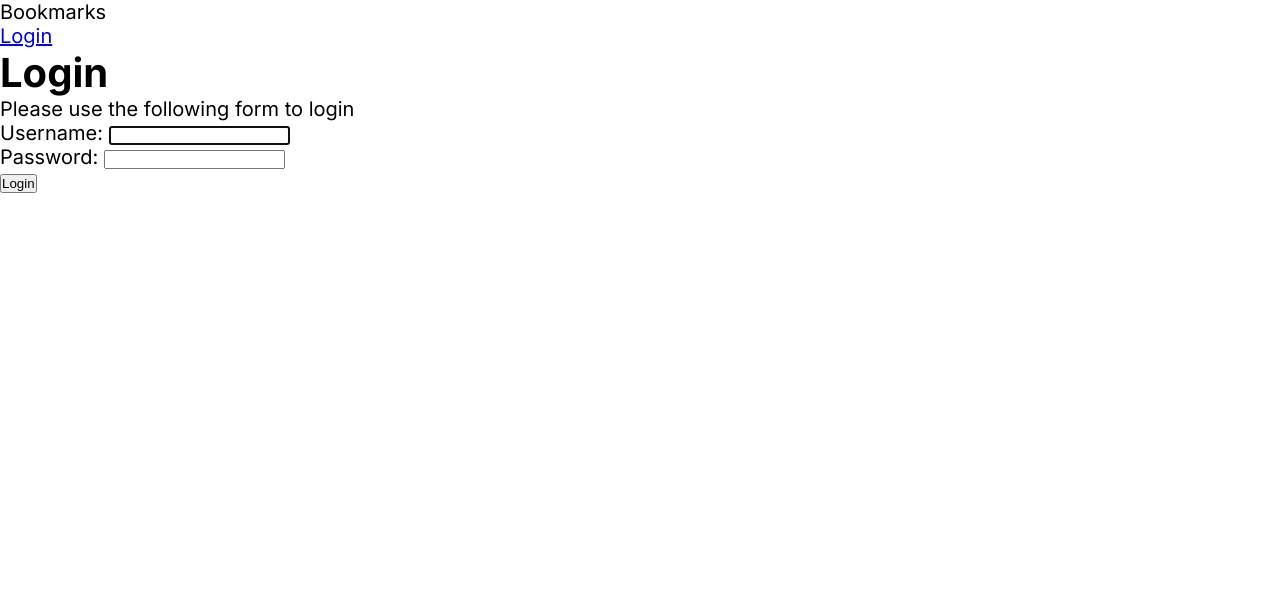
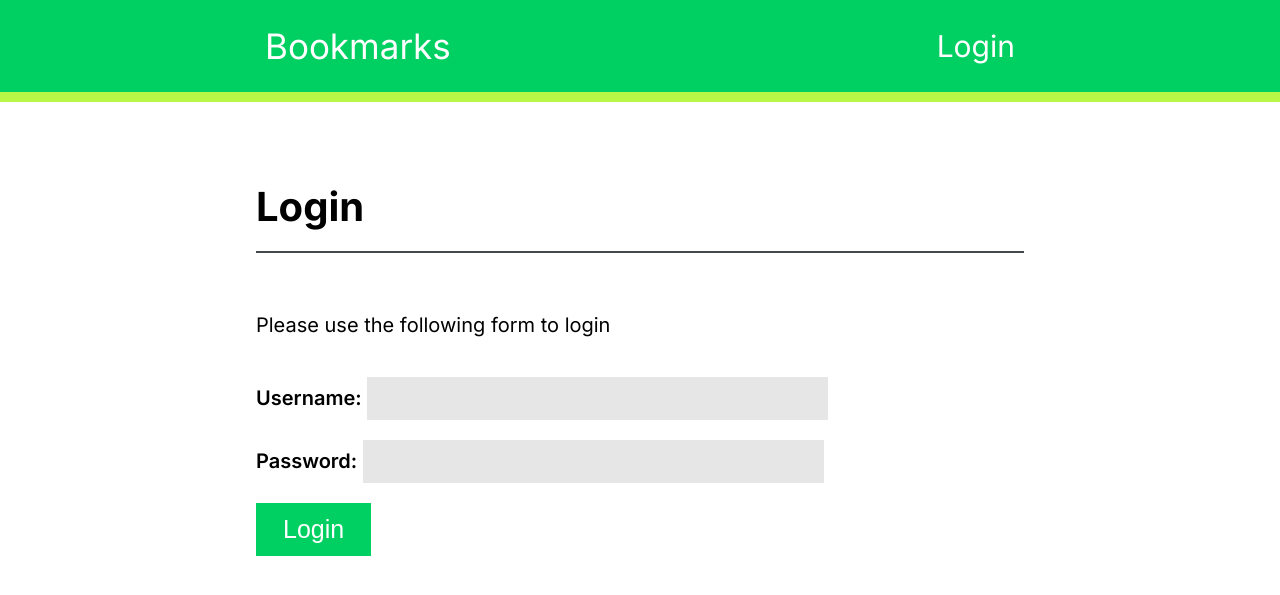
Before and after one commit to OCHIENGDAVIS/bmarks, a Django app: page /account/login/ in a window 1280 px wide. Shown: the top 595 px of the page. Run offline with Django 4.2, Linux system fonts and the light colour scheme.

Commit message:
Add styling to the login and logout pages - this changes adds css styling to the login and logi out changes

```diff
--- a/static/css/base.css
+++ b/static/css/base.css
@@ -5,6 +5,14 @@
 }
 :root{
     font-size: 62.5%;
+    --primary-color: #00d061;
+    --secondary-color: #b9f746;
+    --primary-text-color: #444950;
+    --secondary-text-color: #fff;
+    --background-color: #fff;
+    --error-color: #d30a0ae7;
+    --primary-text-color-shade:#cac8c875;
+
 }
 
 body{
@@ -13,4 +21,71 @@ body{
     font-optical-sizing: auto;
     font-weight: 400;
     font-style: normal;
+    background-color: var(--background-color);
 }
+
+.logo{
+    font-size: 3.5rem;
+}
+
+.header{
+    background-color: var(--primary-color);
+    padding: 2.5rem 1.5rem;
+    color: var(--secondary-text-color);
+    border-bottom: 10px solid var(--secondary-color);
+}
+.header_container{
+    display: flex;
+    justify-content: space-between;
+    align-items: center;
+    width: 60%;
+    margin: auto;
+}
+
+.header a{
+    font-size: 3rem;
+}
+
+.authenticated_user--menu{
+
+}
+
+.menu{
+    display: flex;
+    gap: 2rem;
+}
+.menu li{
+    list-style-type: none;
+}
+.menu li a{
+    text-decoration: none;
+    color: var(--secondary-text-color);
+}
+
+.user{
+    font-size: 3rem;
+}
+
+.user a{
+    color: var(--secondary-text-color);
+    text-decoration: none;
+}
+
+/* ##################################*/
+/* ####### MAIN CONTENT############# */
+/* ################################## */
+.main_content--container{
+    width: 60%;
+    margin: auto;
+}
+
+.main_content--title{
+    font-size: 4rem;
+    padding: 2rem 0;
+    border-bottom: 2px solid var(--primary-text-color);
+    margin: 6rem 0;
+}
+
+.selected{
+    border-bottom: 5px solid var(--secondary-color);
+}
--- /dev/null
+++ b/static/css/login.css
@@ -0,0 +1,39 @@
+.form_errors, .errorlist {
+    color: var(--error-color);
+    list-style:disc;
+    margin-bottom: 1rem;
+}
+
+.login_form_container input:not([type="submit"]){
+    width: 60%;
+    border: none;
+    outline: none;
+    padding: 1rem 0.5rem;
+    background-color: var(--primary-text-color-shade);
+    color: var(--primary-text-color);
+    margin-bottom: 2rem;
+    font-size: 2rem;
+}
+
+.form_title{
+    margin-bottom: 4rem;
+}
+
+.login_form_container form label{
+    font-size: 2rem;
+    font-weight: 600;
+}
+.login_form_container input[type="submit"]{
+    color: var(--secondary-text-color);
+    border: none;
+    font-size: 2.5rem;
+    padding: 1.2rem 2rem;
+    background-color: var(--primary-color);
+    width: 15%;
+    cursor: pointer;
+}
+.login_form_container input[type="submit"]:hover{
+    background-color: var(--secondary-color);
+    animation: ease-in;
+    color: var(--primary-text-color);
+}
--- a/templates/account/dashboard.html
+++ b/templates/account/dashboard.html
@@ -1,11 +1,13 @@
 {% extends 'base.html' %}
+{% load static %}
 
 {% block title %} Dashboard {% endblock %}
 
 {% block style %}
+    <link rel="stylesheet" href="{% static 'css/dashboard.css' %}">
 {% endblock %}
 
 {% block content %}
-<h1>Dashboard</h1>
+<h1 class="main_content--title">Dashboard</h1>
 <p>Welcome to your dashboard</p>
 {% endblock  %}
--- a/templates/account/login.html
+++ b/templates/account/login.html
@@ -8,7 +8,7 @@
 
 
 {% block content%}
-    <h1>Log-in</h1>
+    <h1 class="main_content--title">Log-in</h1>
     <p>Please use the follwing form t login-in</p>
     <div class="login_form">
         <form method="POST"> {% csrf_token %}
--- a/templates/base.html
+++ b/templates/base.html
@@ -12,15 +12,15 @@
     <link rel="preconnect" href="https://fonts.gstatic.com" crossorigin>
     <link href="https://fonts.googleapis.com/css2?family=Inter:ital,opsz,wght@0,14..32,100..900;1,14..32,100..900&display=swap" rel="stylesheet">
 
-
     <link rel="stylesheet" href="{% static 'css/base.css' %}"/>
     {% block style %}
     {% endblock %}
 </head>
 <body>
     <div class="header">
+        <div class="header_container">
             <span class="logo">Bookmarks</span>
-        <div class="authenticated_user">
+            <div class="authenticated_user--menu">
                 {% if request.user.is_authenticated %}
                     <ul class="menu">
                         <li {% if section == 'dashboard' %} class="selected"   {% endif %}>
@@ -46,9 +46,12 @@
                 {% endif %}
             </span>
         </div>
-    <div class="container">
+    </div>
+    <div class="main_content--container">
+        <div class="main_content">
             {% block content %}
             {% endblock %}
         </div>
+    </div>
 </body>
 </html>
--- a/templates/registration/logged_out.html
+++ b/templates/registration/logged_out.html
@@ -8,7 +8,7 @@
 
 
 {% block content %}
-<h1>Logged out </h1>
+<h1 class="main_content--title">Logged out </h1>
 <p>
     You have been successfully Logged out.
     You can <a href=" {% url 'account:login' %}">Login again.</a>
--- a/templates/registration/login.html
+++ b/templates/registration/login.html
@@ -1,18 +1,20 @@
 {% extends 'base.html' %}
+{% load static %}
 
 {% block title %} Login  {% endblock %}
 
 {% block style %}
+<link rel="stylesheet"  href="{% static 'css/login.css' %}"/>
 {% endblock %}
 
 {% block content %}
-<h1>Login </h1>
+<h1 class="main_content--title">Login </h1>
 {% if form.errors %}
-    <p>Your uusername and password did not match. Please try again.</p>
+
 {% else %}
-    <p>Please use the following form to login</p>
+    <p class="form_title">Please use the following form to login</p>
 {% endif %}
-<div class="login_form">
+<div class="login_form_container">
     <form action="{% url 'account:login' %}" method="POST"> {% csrf_token %}
         {{form.as_p}}
         <input type="hidden" name="next" value="{{ next }}" />
```
Also changed, not shown: db.sqlite3, static/css/dashboard.css (added). Lines whose indentation alone changed are shown as unchanged.
